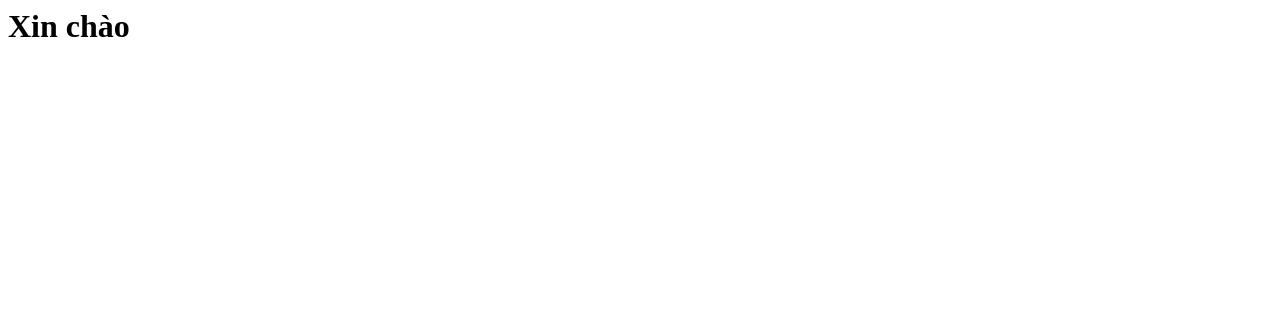
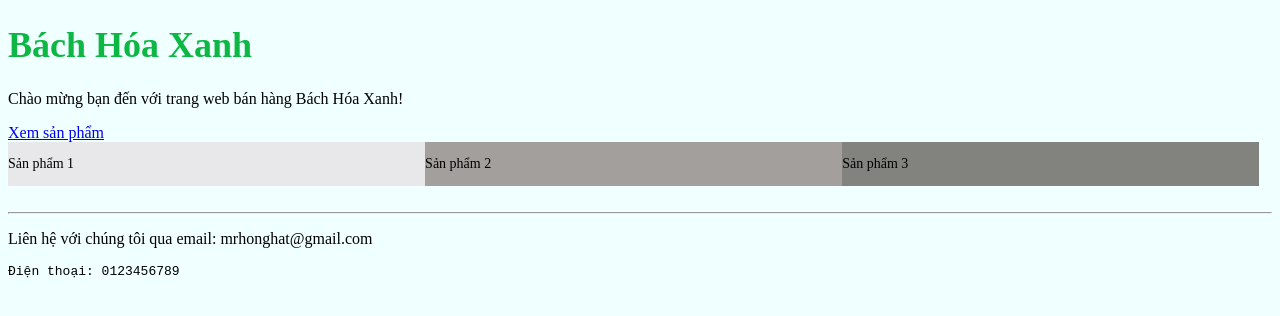
Before and after one commit to honghat/on-tap, a plain HTML site: page webbanhang/index.html in a window 1280 px wide. Drawn offline with Linux system fonts and the light colour scheme.

Commit message:
first commit

```diff
--- /dev/null
+++ b/webbanhang/index.css
@@ -0,0 +1,18 @@
+img {
+    width: 100px;
+    height: 100px;
+}
+h1 {
+    color: rgb(12, 184, 67);
+    font-size: 36px;
+}
+div.mycontainer {
+    width: 100%;
+    overflow: auto;
+}
+
+div.mycontainer div {
+    font-size: 14px;
+    width:33%;
+    float: left;
+}
--- a/webbanhang/index.html
+++ b/webbanhang/index.html
@@ -1 +1,38 @@
-<html><h1>Xin chào</h1></html>
+<!DOCTYPE html>
+<html>
+<head>
+<title>Trang chủ</title>
+<meta http-equiv="Content-Type" content="text/html; charset=UTF-8">
+<link rel="stylesheet"  type="text/css" href="index.css">
+<link rel="icon" type="image/x-icon" href="https://cdn.haitrieu.com/wp-content/uploads/2022/03/Logo-Bach-Hoa-Xanh-V.png">
+<h1>Bách Hóa Xanh</h1>
+</head>
+<body style="background-color: azure;">
+<p>Chào mừng bạn đến với trang web bán hàng Bách Hóa Xanh!</p>
+<a href="https://www.bachhoaxanh.com/">Xem sản phẩm</a><br>
+<div class="mycontainer">
+    <div class="myitem" style="background-color: rgb(232, 231, 233);">
+    <p>Sản phẩm 1</p>
+    </div>
+    <div class="myitem" style="background-color: rgb(162, 159, 156);">
+    <p>Sản phẩm 2</p>
+    </div>
+    <div class="myitem" style="background-color: rgb(130, 130, 127);">
+    <p>Sản phẩm 3</p>
+    </div>
+ </div>
+<br>
+<hr>
+<p>Liên hệ với chúng tôi qua email: mrhonghat@gmail.com</p>
+<pre>Điện thoại: 0123456789</pre>
+<script>
+    function mySanphamFunction() {
+        var x=document.getElementsByClassName("myitem");
+        for (var i=0; i<x.length; i++) {
+            alert("Bạn đang chọn sản phẩm " + (i+1));
+        }
+
+    }
+</script>
+</body>
+</html>
```
